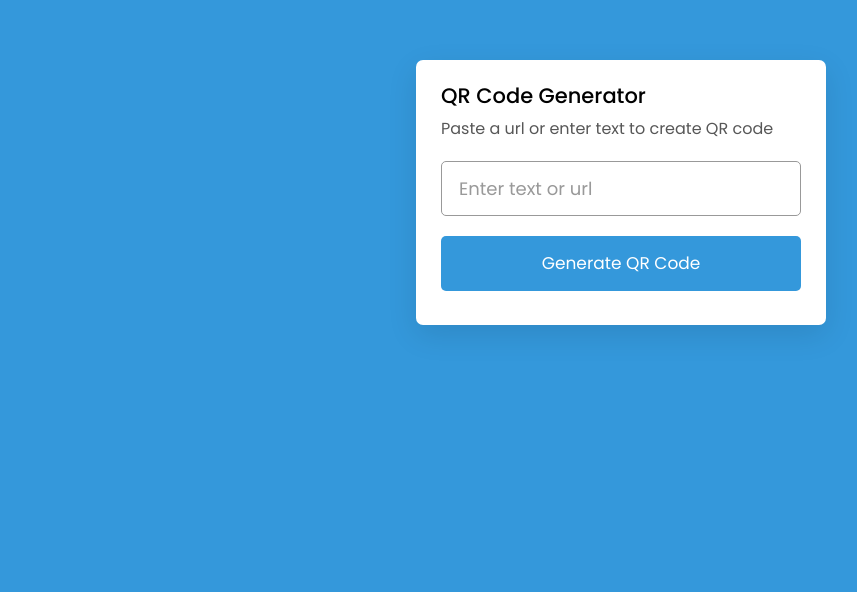
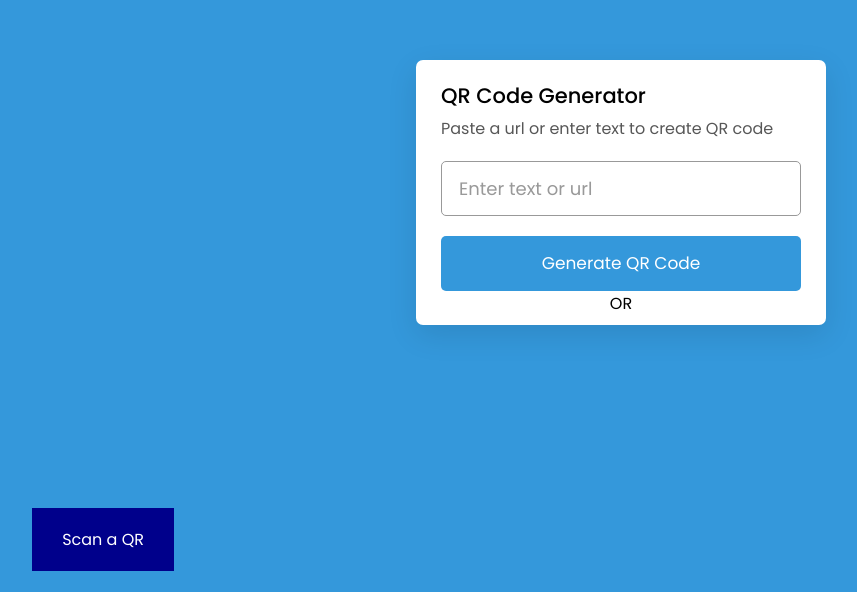
Before and after one commit to sk-sajib/100-js-projects, a plain HTML site: page QR-Code-Generator/index.html in a window 1280 px wide. Shown: the part 208-800 px from the top of the page, without its empty margins (19-876 px from the left). Drawn offline with Linux system fonts and the light colour scheme.

Commit message:
button link chages

```diff
--- a/QR-Code-Generator/index.html
+++ b/QR-Code-Generator/index.html
@@ -1,14 +1,15 @@
 <!DOCTYPE html>
-<!-- Coding By CodingNepal - youtube.com/codingnepal -->
+
 <html lang="en" dir="ltr">
   <head>
     <meta charset="utf-8">
-    <title>QR Code Generator in JavaScript | CodingNepal</title>
+    <title>JavaScript QR Code Generator</title>
     <link rel="stylesheet" href="style.css">
     <meta name="viewport" content="width=device-width, initial-scale=1.0">
   </head>
   <body>
     <div class="wrapper">
+
       <header>
         <h1>QR Code Generator</h1>
         <p>Paste a url or enter text to create QR code</p>
@@ -16,10 +17,18 @@
       <div class="form">
         <input type="text" spellcheck="false" placeholder="Enter text or url">
         <button>Generate QR Code</button>
+        <br>
+        <p style="text-align:center">OR</p>
       </div>
       <div class="qr-code">
         <img src="" alt="qr-code">
       </div>
+
+      <div class="qr-scan">
+        <a href="https://qr-code-scanner-js.netlify.app/" target="_blank">Scan a QR</a>
+       </div>
+
+
     </div>
     <script src="script.js"></script>
   </body>
--- a/QR-Code-Generator/style.css
+++ b/QR-Code-Generator/style.css
@@ -83,6 +83,20 @@ header p{
   width: 170px;
 }
 
+
+.qr-scan {
+  position: fixed;
+  bottom: 5%;
+  left: 4%;
+}
+
+.qr-scan a {
+  color: #fff;
+  background: darkblue;
+  padding: 20px 30px;
+  text-decoration: none;
+}
+
 @media (max-width: 430px){
   .wrapper{
     height: 255px;
```
Also changed, not shown: QR-Scanner/index.html (+1 -1 lines).
